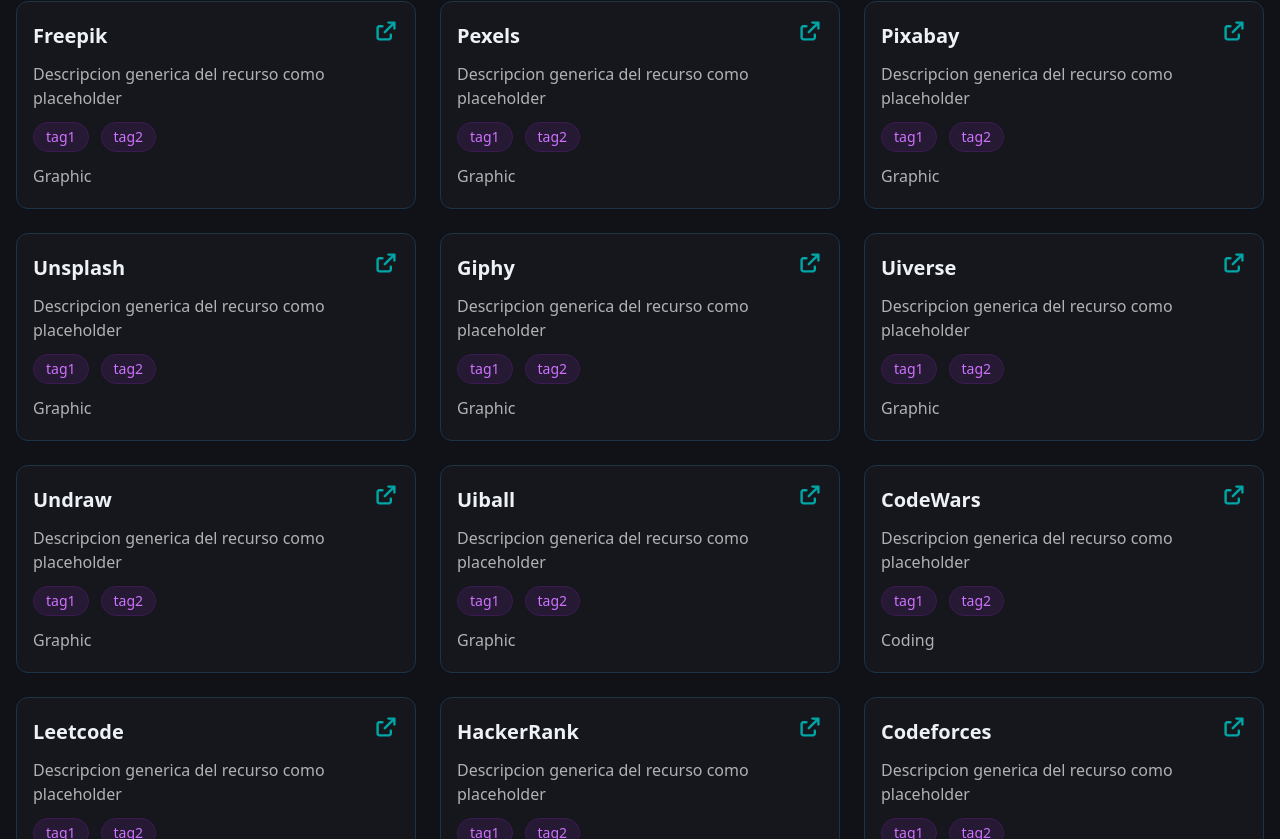
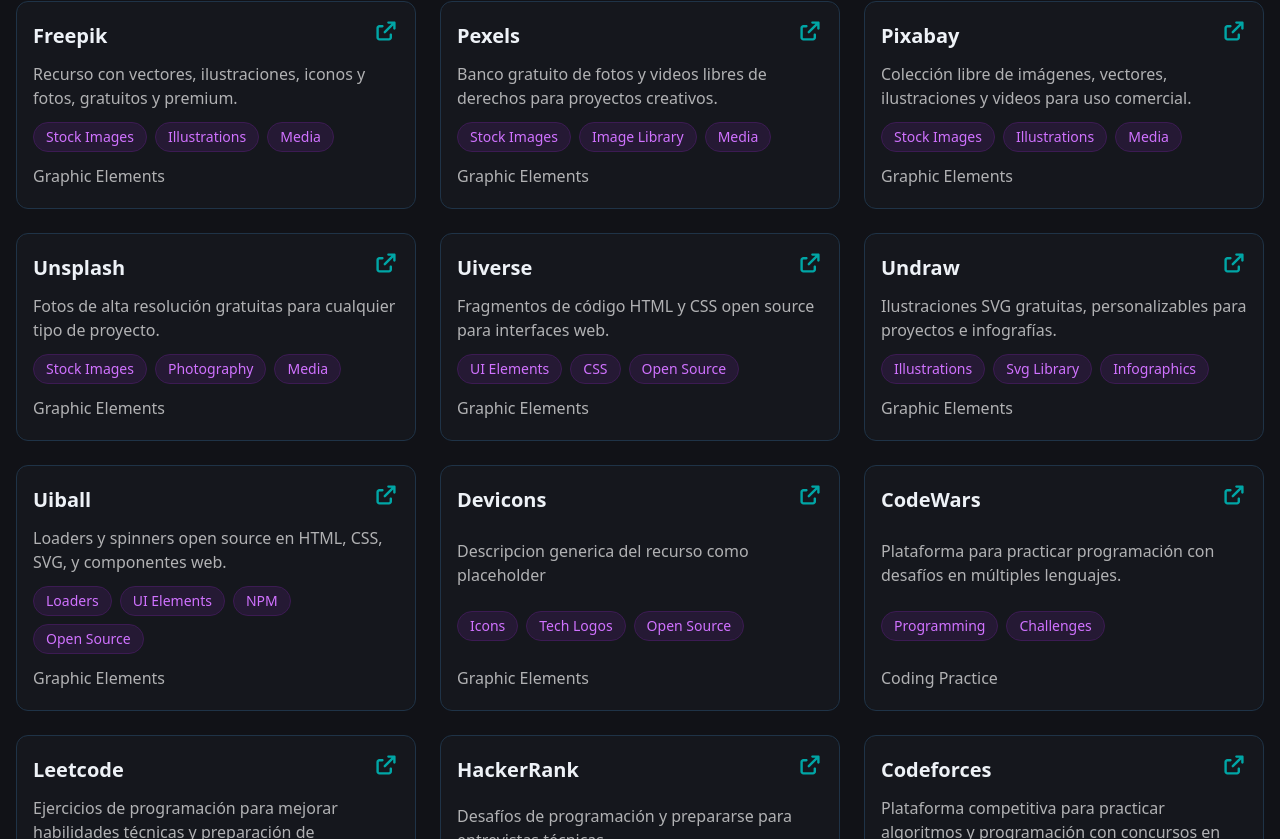
Before and after one commit to RoyDCC/RoyDCC.github.io, a Vue app: page /resources in a window 1280 px wide. Shown: the part 321-1160 px from the top of the page. Built offline with nearby package versions, Linux system fonts and the light colour scheme.

Commit message:
search filter for resources page finished and new resources descriptions and tags

```diff
--- a/src/shared/constants/resources.ts
+++ b/src/shared/constants/resources.ts
@@ -4,8 +4,8 @@
   description: string;
   tags: string[];
   category:
-    | "graphic"
-    | "coding"
+    | "graphic elements"
+    | "coding practice"
     | "design"
     | "libraries"
     | "documentation"
@@ -18,149 +18,139 @@
   {
     pageName: "Freepik",
     pageLink: "https://www.freepik.com/author/freepik",
-    description: "Descripcion generica del recurso como placeholder",
-    tags: ['tag1', 'tag2'],
-    category: "graphic",
+    description:
+      "Recurso con vectores, ilustraciones, iconos y fotos, gratuitos y premium.",
+    tags: ["stock images", "illustrations", "media"],
+    category: "graphic elements",
   },
   {
     pageName: "Pexels",
     pageLink: "https://www.pexels.com/",
-    description: "Descripcion generica del recurso como placeholder",
-    tags: ['tag1', 'tag2'],
-    category: "graphic",
+    description:
+      "Banco gratuito de fotos y videos libres de derechos para proyectos creativos.",
+    tags: ["stock images", "image library", "media"],
+    category: "graphic elements",
   },
   {
     pageName: "Pixabay",
     pageLink: "https://pixabay.com/es/",
-    description: "Descripcion generica del recurso como placeholder",
-    tags: ['tag1', 'tag2'],
-    category: "graphic",
+    description:
+      "Colección libre de imágenes, vectores, ilustraciones y videos para uso comercial.",
+    tags: ["stock images", "illustrations", "media"],
+    category: "graphic elements",
   },
   {
     pageName: "Unsplash",
     pageLink: "https://unsplash.com/",
-    description: "Descripcion generica del recurso como placeholder",
-    tags: ['tag1', 'tag2'],
-    category: "graphic",
-  },
-  {
-    pageName: "Giphy",
-    pageLink: "https://giphy.com/",
-    description: "Descripcion generica del recurso como placeholder",
-    tags: ['tag1', 'tag2'],
-    category: "graphic",
+    description:
+      "Fotos de alta resolución gratuitas para cualquier tipo de proyecto.",
+    tags: ["stock images", "photography", "media"],
+    category: "graphic elements",
   },
   {
     pageName: "Uiverse",
     pageLink: "https://uiverse.io/",
-    description: "Descripcion generica del recurso como placeholder",
-    tags: ['tag1', 'tag2'],
-    category: "graphic",
+    description:
+      "Fragmentos de código HTML y CSS open source para interfaces web.",
+    tags: ["UI elements", "CSS", "open source"],
+    category: "graphic elements",
   },
   {
     pageName: "Undraw",
     pageLink: "https://undraw.co/illustrations",
-    description: "Descripcion generica del recurso como placeholder",
-    tags: ['tag1', 'tag2'],
-    category: "graphic",
+    description:
+      "Ilustraciones SVG gratuitas, personalizables para proyectos e infografías.",
+    tags: ["illustrations", "svg library", "infographics"],
+    category: "graphic elements",
   },
   {
     pageName: "Uiball",
     pageLink: "https://uiball.com/",
+    description:
+      "Loaders y spinners open source en HTML, CSS, SVG, y componentes web.",
+    tags: ["loaders", "UI Elements", "NPM", "open source"],
+    category: "graphic elements",
+  },
+  {
+    pageLink: "https://devicon.dev/",
     description: "Descripcion generica del recurso como placeholder",
-    tags: ['tag1', 'tag2'],
-    category: "graphic",
+    tags: ["icons", "tech logos", "open source"],
+    pageName: "Devicons",
+    category: "graphic elements",
   },
   // Practice
   {
     pageName: "CodeWars",
     pageLink: "https://www.codewars.com/users/sign_in",
-    description: "Descripcion generica del recurso como placeholder",
-    tags: ['tag1', 'tag2'],
-    category: "coding",
+    description:
+      "Plataforma para practicar programación con desafíos en múltiples lenguajes.",
+    tags: ["programming", "challenges"],
+    category: "coding practice",
   },
   {
     pageName: "Leetcode",
     pageLink: "https://leetcode.com/explore/",
-    description: "Descripcion generica del recurso como placeholder",
-    tags: ['tag1', 'tag2'],
-    category: "coding",
+    description:
+      "Ejercicios de programación para mejorar habilidades técnicas y preparación de entrevistas.",
+    tags: ["programming", "technical interviews"],
+    category: "coding practice",
   },
   {
     pageName: "HackerRank",
     pageLink: "https://www.hackerrank.com/dashboard",
-    description: "Descripcion generica del recurso como placeholder",
-    tags: ['tag1', 'tag2'],
-    category: "coding",
+    description:
+      "Desafíos de programación y prepararse para entrevistas técnicas.",
+    tags: ["programming", "technical interviews"],
+    category: "coding practice",
   },
   {
     pageName: "Codeforces",
     pageLink: "https://codeforces.com/",
-    description: "Descripcion generica del recurso como placeholder",
-    tags: ['tag1', 'tag2'],
-    category: "coding",
-  },
-  {
-    pageName: "EdX",
-    pageLink: "https://www.edx.org/",
-    description: "Descripcion generica del recurso como placeholder",
-    tags: ['tag1', 'tag2'],
-    category: "coding",
-  },
-  {
-    pageName: "Learn X in Y minutes",
-    pageLink: "https://learnxinyminutes.com/",
-    description: "Descripcion generica del recurso como placeholder",
-    tags: ['tag1', 'tag2'],
-    category: "coding",
+    description: "Plataforma competitiva para practicar algoritmos y programación con concursos en tiempo real.",
+    tags: ["competitive programming", "coding contests"],
+    category: "coding practice",
   },
   {
     pageName: "Frontend Practice",
     pageLink: "https://www.frontendpractice.com/",
-    description: "Descripcion generica del recurso como placeholder",
-    tags: ['tag1', 'tag2'],
-    category: "coding",
-  },
-  {
-    pageName: "Codecademy",
-    pageLink: "https://www.codecademy.com/catalog",
-    description: "Descripcion generica del recurso como placeholder",
-    tags: ['tag1', 'tag2'],
-    category: "coding",
+    description: "Ejercicios para recrear sitios web reales, para mejorar habilidades de frontend.",
+    tags: ["web development", "frontend code"],
+    category: "coding practice",
   },
   // Design
   {
     pageLink: "https://app.uizard.io/prototypes",
     description: "Descripcion generica del recurso como placeholder",
-    tags: ['tag1', 'tag2'],
+    tags: ["tag1", "tag2"],
     pageName: "Uizard",
     category: "design",
   },
   {
     pageLink: "https://dribbble.com/shots",
     description: "Descripcion generica del recurso como placeholder",
-    tags: ['tag1', 'tag2'],
+    tags: ["tag1", "tag2"],
     pageName: "Dribble",
     category: "design",
   },
   {
     pageLink: "https://online.visual-paradigm.com/login.jsp?t=diagrams",
     description: "Descripcion generica del recurso como placeholder",
-    tags: ['tag1', 'tag2'],
+    tags: ["tag1", "tag2"],
     pageName: "Visual Paradigm",
     category: "design",
   },
   {
     pageLink: "https://create.piktochart.com/users/sign_in#text",
     description: "Descripcion generica del recurso como placeholder",
-    tags: ['tag1', 'tag2'],
+    tags: ["tag1", "tag2"],
     pageName: "Piktochart",
     category: "design",
   },
   {
     pageLink: "https://www.canva.com/",
-    description: "Descripcion generica del recurso como placeholder",
-    tags: ['tag1', 'Vue'],
+    description:
+      "Plataforma online para crear diseños gráficos usando plantillas y herramientas visuales.",
+    tags: ["templates", "graphic design", "visual content"],
     pageName: "Canva",
     category: "design",
   },
@@ -168,35 +158,28 @@
   {
     pageLink: "https://fontawesome.com/",
     description: "Descripcion generica del recurso como placeholder",
-    tags: ['Vue', 'tag2'],
+    tags: ["Vue", "tag2"],
     pageName: "FontAwesome",
     category: "libraries",
   },
   {
     pageLink: "https://getbootstrap.com/docs/5.3/components/navbar/",
     description: "Descripcion generica del recurso como placeholder",
-    tags: ['tag1', 'tag2'],
+    tags: ["tag1", "tag2"],
     pageName: "Bootstrap",
     category: "libraries",
   },
   {
     pageLink: "https://animate.style/",
     description: "Descripcion generica del recurso como placeholder",
-    tags: ['tag1', 'tag2'],
+    tags: ["tag1", "tag2"],
     pageName: "Animation.css",
     category: "libraries",
   },
   {
-    pageLink: "https://devicon.dev/",
-    description: "Descripcion generica del recurso como placeholder",
-    tags: ['tag1', 'tag2'],
-    pageName: "Devicons",
-    category: "graphic",
-  },
-  {
     pageLink: "https://tabler-icons.io/",
     description: "Descripcion generica del recurso como placeholder",
-    tags: ['tag1', 'tag2'],
+    tags: ["tag1", "tag2"],
     pageName: "Tabler Icons",
     category: "libraries",
   },
@@ -204,28 +187,28 @@
   {
     pageLink: "https://overapi.com/",
     description: "Descripcion generica del recurso como placeholder",
-    tags: ['tag1', 'tag2'],
+    tags: ["tag1", "tag2"],
     pageName: "OverAPI",
     category: "documentation",
   },
   {
     pageLink: "https://javascript.info/",
     description: "Descripcion generica del recurso como placeholder",
-    tags: ['tag1', 'tag2'],
+    tags: ["tag1", "tag2"],
     pageName: "JS Info",
     category: "documentation",
   },
   {
     pageLink: "https://shortcode.dev/",
     description: "Descripcion generica del recurso como placeholder",
-    tags: ['tag1', 'tag2'],
+    tags: ["tag1", "tag2"],
     pageName: "Shortcut Code",
     category: "documentation",
   },
   {
     pageLink: "https://code.visualstudio.com/docs/editing/codebasics",
     description: "Descripcion generica del recurso como placeholder",
-    tags: ['tag1', 'tag2'],
+    tags: ["tag1", "tag2"],
     pageName: "VS Code Editing",
     category: "documentation",
   },
@@ -233,77 +216,77 @@
   {
     pageLink: "https://bulkresizephotos.com/en",
     description: "Descripcion generica del recurso como placeholder",
-    tags: ['tag1', 'tag2'],
+    tags: ["tag1", "tag2"],
     pageName: "BulkResize",
     category: "tools",
   },
   {
     pageLink: "https://imgur.com/",
     description: "Descripcion generica del recurso como placeholder",
-    tags: ['tag1', 'tag2'],
+    tags: ["tag1", "tag2"],
     pageName: "Imgur",
     category: "tools",
   },
   {
     pageLink: "https://www.virustotal.com/gui/home/upload",
     description: "Descripcion generica del recurso como placeholder",
-    tags: ['tag1', 'tag2'],
+    tags: ["tag1", "tag2"],
     pageName: "VirusTotal",
     category: "tools",
   },
   {
     pageLink: "https://pagespeed.web.dev/",
     description: "Descripcion generica del recurso como placeholder",
-    tags: ['tag1', 'tag2'],
+    tags: ["tag1", "tag2"],
     pageName: "PageSpeed",
     category: "tools",
   },
   {
     pageLink: "https://www.xml-sitemaps.com/",
     description: "Descripcion generica del recurso como placeholder",
-    tags: ['tag1', 'tag2'],
+    tags: ["tag1", "tag2"],
     pageName: "XML Sitemap",
     category: "tools",
   },
   {
     pageLink: "https://jsoncrack.com/",
     description: "Descripcion generica del recurso como placeholder",
-    tags: ['tag1', 'tag2'],
+    tags: ["tag1", "tag2"],
     pageName: "Jsoncrack",
     category: "tools",
   },
   {
     pageLink: "https://fonts.google.com/",
     description: "Descripcion generica del recurso como placeholder",
-    tags: ['tag1', 'tag2'],
+    tags: ["tag1", "tag2"],
     pageName: "GoogleFonts",
     category: "others",
   },
   {
     pageLink: "https://colorhunt.co/",
     description: "Descripcion generica del recurso como placeholder",
-    tags: ['tag1', 'tag2'],
+    tags: ["tag1", "tag2"],
     pageName: "ColorHunt",
     category: "others",
   },
   {
     pageLink: "https://bennettfeely.com/clippy/",
     description: "Descripcion generica del recurso como placeholder",
-    tags: ['tag1', 'tag2'],
+    tags: ["tag1", "tag2"],
     pageName: "ClipPath",
     category: "others",
   },
   {
     pageLink: "https://randomuser.me/",
     description: "Descripcion generica del recurso como placeholder",
-    tags: ['tag1', 'tag2'],
+    tags: ["tag1", "tag2"],
     pageName: "RandomUser",
     category: "others",
   },
   {
     pageLink: "https://fakestoreapi.com/",
     description: "Descripcion generica del recurso como placeholder",
-    tags: ['tag1', 'tag2'],
+    tags: ["tag1", "tag2"],
     pageName: "StoreAPI",
     category: "others",
   },
--- a/src/ui/resources/components/ResourceCard.vue
+++ b/src/ui/resources/components/ResourceCard.vue
@@ -1,6 +1,6 @@
 <template>
   <div
-    class="p-4 py-5 w-1/4 max-w-[450px] min-w-[280px]
+    class="p-4 py-5 w-1/4 max-w-[450px] min-w-[300px]
     glass-border-full rounded-xl bg-soft-blue
     flex flex-col flex-grow relative gap-3 justify-between"
   >
@@ -10,10 +10,10 @@
 
     <h1 class="text-white text-xl font-semibold">{{ resource.pageName }}</h1>
     <p class="text-desc">{{ resource.description }}</p>
-    <ul class="flex flex-wrap text-sm gap-3">
+    <ul class="flex flex-wrap text-sm gap-2">
       <li
         v-for="t in resource.tags"
-        class="bg-purple text-purple border-purple font-light rounded-full p-1 px-3"
+        class="bg-purple text-purple border-purple font-light rounded-full p-1 px-3 capitalize"
       >
         {{ t }}
       </li>
```
